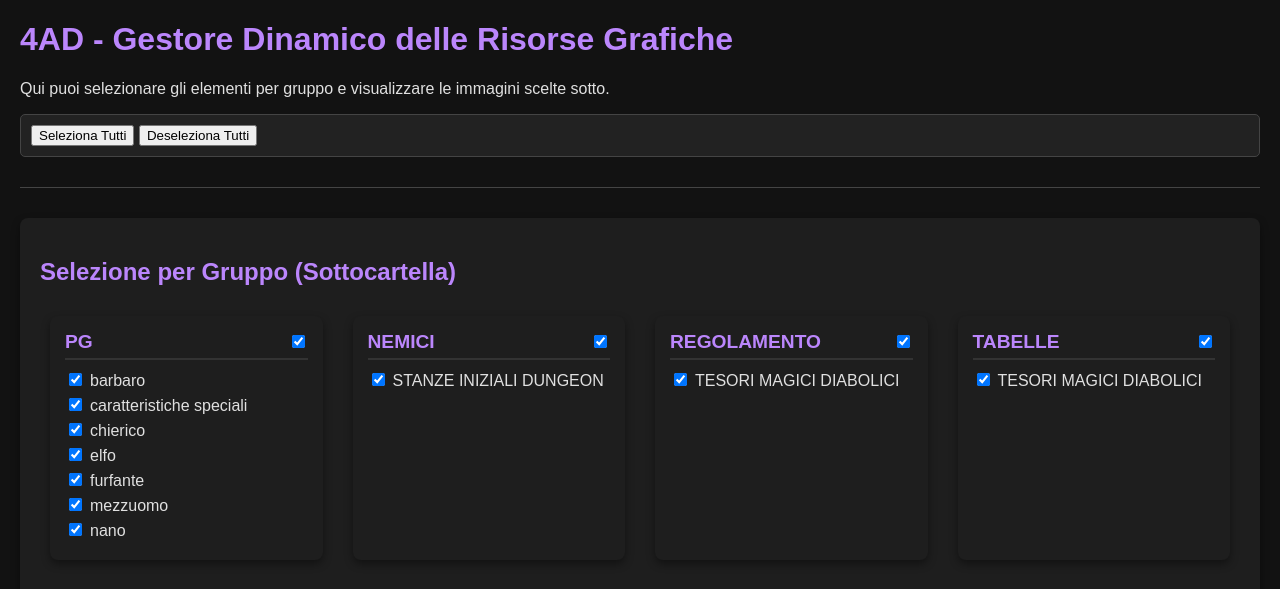
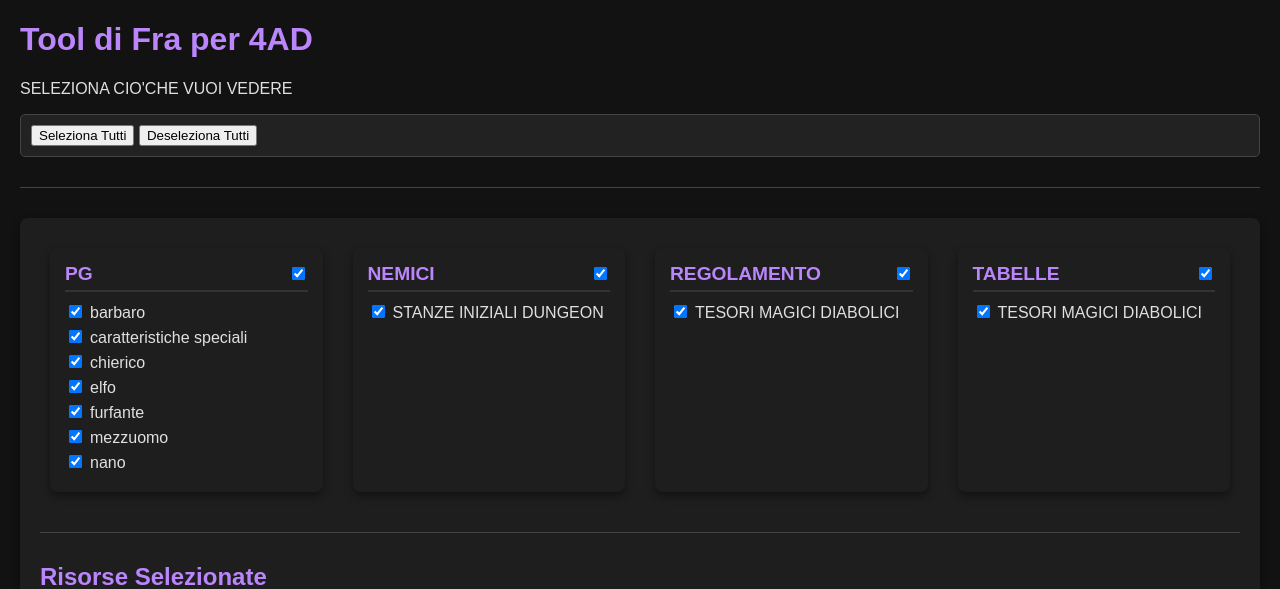
Before and after one commit to frazecc/4AD, a plain HTML site: page index.html in a window 1280 px wide. Shown: the top 589 px of the page. Drawn offline with Linux system fonts and the light colour scheme.

Commit message:
Update index.html

```diff
--- a/index.html
+++ b/index.html
@@ -3,18 +3,18 @@
 <head>
     <meta charset="UTF-8">
     <meta name="viewport" content="width=device-width, initial-scale=1.0">
-    <title>4AD - Gestore Risorse</title>
+    <title>Tool di Fra per 4AD</title>
     <link rel="stylesheet" href="style.css">
 </head>
 <body>
 
     <header>
-        <h1>4AD - Gestore Dinamico delle Risorse Grafiche</h1>
+        <h1>Tool di Fra per 4AD</h1>
     </header>
 
     <main>
 
-        <p>Qui puoi selezionare gli elementi per gruppo e visualizzare le immagini scelte sotto.</p>
+        <p>SELEZIONA CIO'CHE VUOI VEDERE</p>
 
         <div id="global-controls" style="margin-bottom: 20px; padding: 10px; border: 1px solid #444; border-radius: 5px; background-color: #222;">
             <button onclick="selectAll()">Seleziona Tutti</button>
@@ -24,7 +24,6 @@
         <hr>
 
         <div id="results">
-            <h2>Selezione per Gruppo (Sottocartella)</h2>
 
             <div id="checklist-output">
                 </div>
```
